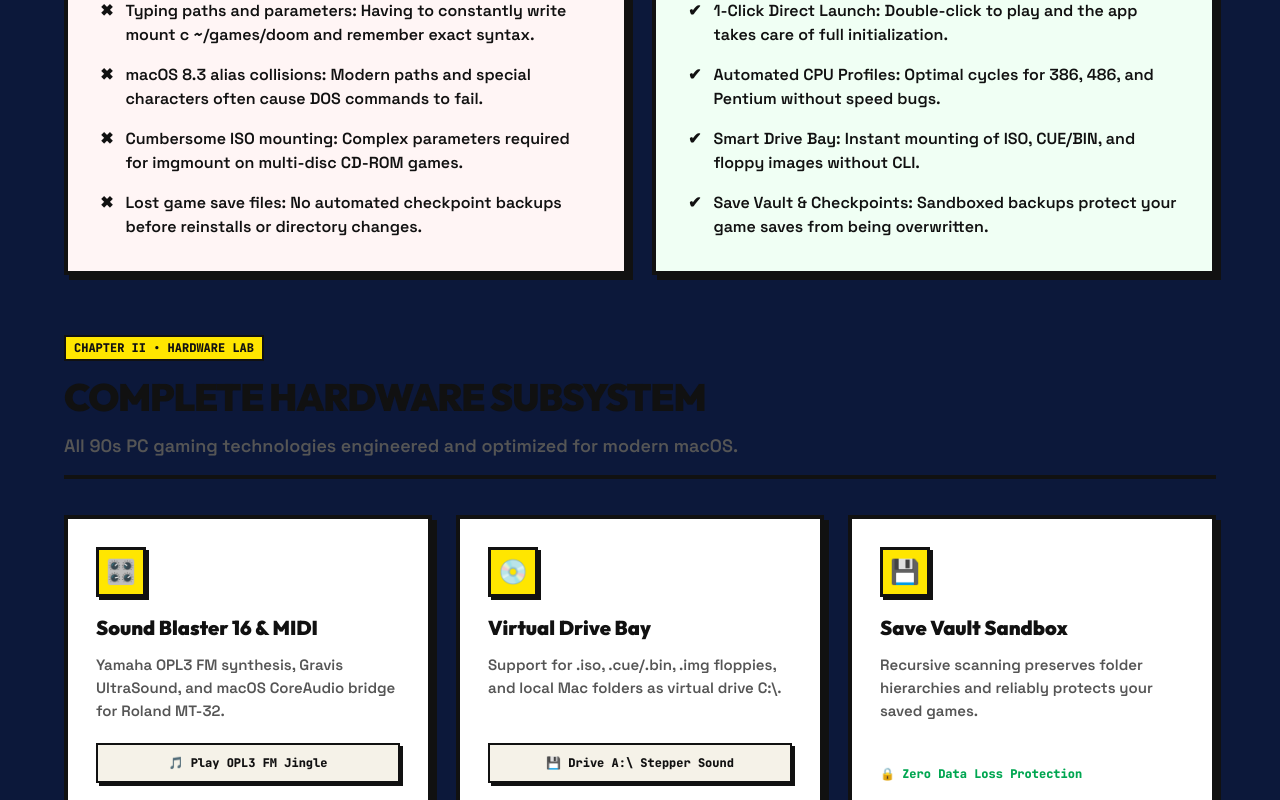
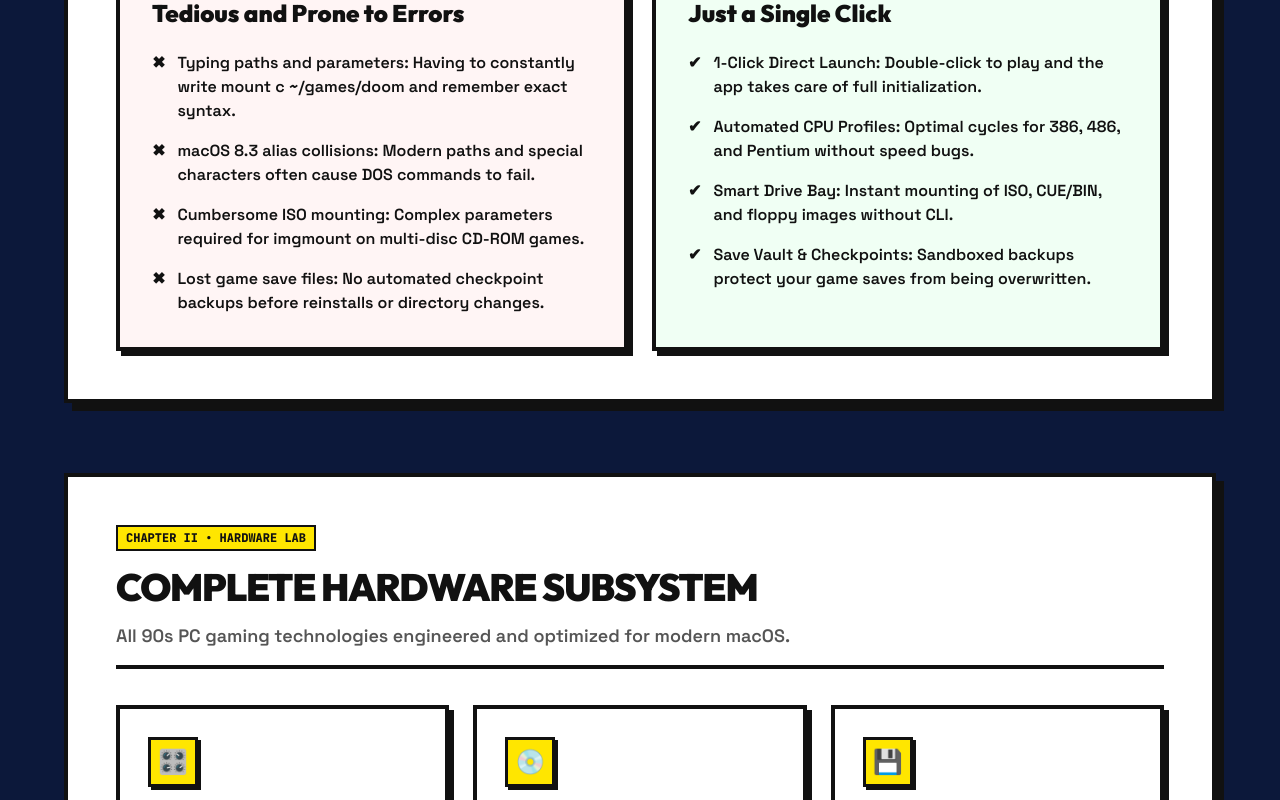
Before and after one commit to bradacz/gamesky.space, a React (Vite) app: page / in a window 1280 px wide. Shown: the part 2000-2800 px from the top of the page. Built offline with nearby package versions, Linux system fonts and the light colour scheme.

Commit message:
fix: encapsulate all sections in solid editorial-spread-box sheets with high-contrast headers

```diff
--- a/src/App.tsx
+++ b/src/App.tsx
@@ -360,7 +360,8 @@ export const App: React.FC = () => {
       </header>
 
       {/* 4. COMPARISON ARTICLE SPREAD */}
-      <section id="compare" className="editorial-section">
+      <section id="compare" className="editorial-spread-section">
+        <div className="editorial-spread-box">
           <div className="section-editorial-header">
             <div className="sec-title-group">
               <span className="sec-chapter-num">{t.chapter2Num}</span>
@@ -418,10 +419,12 @@ export const App: React.FC = () => {
               </ul>
             </div>
           </div>
+        </div>
       </section>
 
       {/* 5. HARDWARE LAB TILES */}
-      <section id="hardware" className="editorial-section">
+      <section id="hardware" className="editorial-spread-section">
+        <div className="editorial-spread-box">
           <div className="section-editorial-header">
             <div className="sec-title-group">
               <span className="sec-chapter-num">{t.chapter3Num}</span>
@@ -500,6 +503,7 @@ export const App: React.FC = () => {
               </div>
               <div style={{ fontFamily: 'var(--font-mono)', fontSize: '12px', fontWeight: 800, color: 'var(--cmyk-blue)' }}>
                 {t.tile6Status}
+              </div>
             </div>
           </div>
         </div>
--- a/src/styles/retro.css
+++ b/src/styles/retro.css
@@ -1088,10 +1088,19 @@ body {
 }
 
 /* SECTION SPREAD */
-.editorial-section {
+.editorial-section,
+.editorial-spread-section {
   max-width: 1200px;
-  margin: 60px auto;
+  margin: 60px auto 70px;
   padding: 0 24px;
+}
+
+.editorial-spread-box {
+  background: var(--paper-card);
+  border: var(--border-heavy);
+  box-shadow: var(--shadow-deep);
+  padding: 48px;
+  position: relative;
 }
 
 .section-editorial-header {
```
Lines whose indentation alone changed are shown as unchanged.
